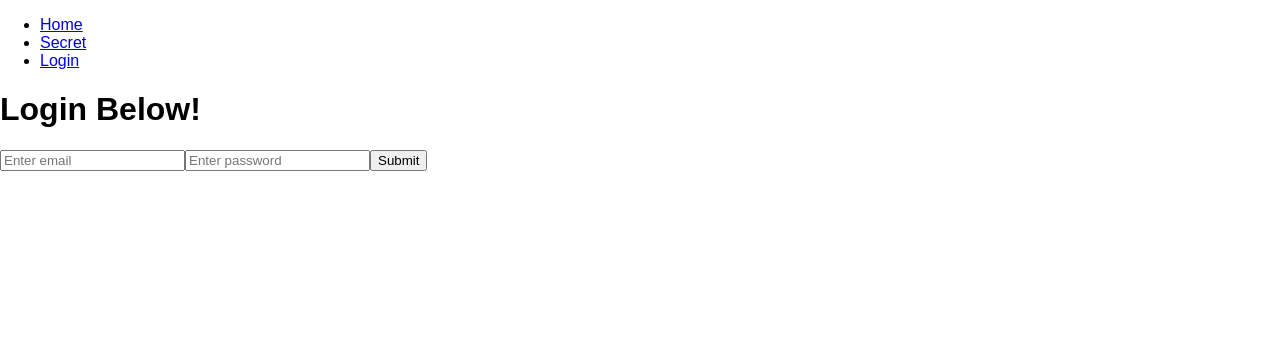
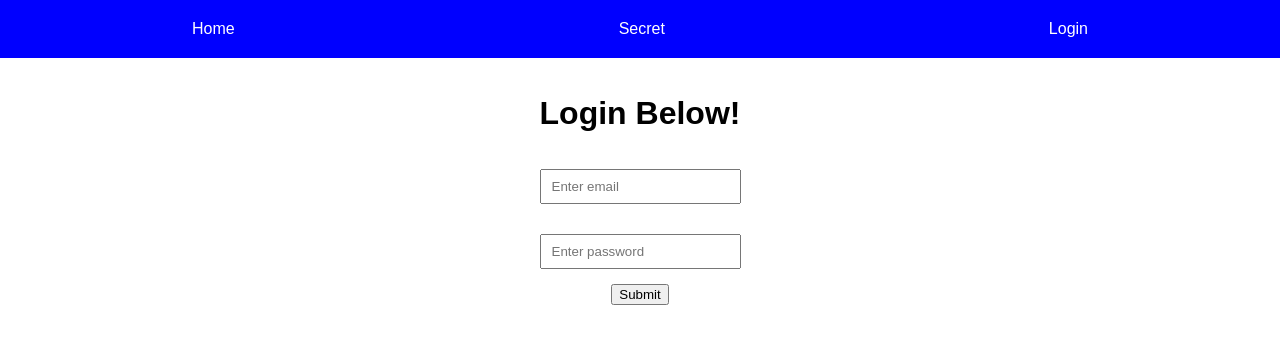
Before and after one commit to faizanv/react-auth-example, a React (Create React App) app: page /login in a window 1280 px wide. Shown: the top 344 px of the page. Built offline with nearby package versions, Linux system fonts and the light colour scheme.

Commit message:
added styles and functionality

```diff
--- a/src/App.js
+++ b/src/App.js
@@ -6,13 +6,22 @@ import Secret from './Secret';
 import Login from './Login';
 
 class App extends Component {
+
   render() {
+    const ulStyle = {
+      background: "blue", marginTop: "0", listStyle: "none",
+      color: "white", padding: "20px 0px",
+      display: "flex", justifyContent: "space-around"
+     };
+
+     const linkStyle = {textDecoration: "none", color: "#fff"};
+
     return (
       <div>
-        <ul>
-          <li><Link to="/">Home</Link></li>
-          <li><Link to="/secret">Secret</Link></li>
-          <li><Link to="/login">Login</Link></li>
+        <ul style={ulStyle}>
+          <li><Link to="/" style={linkStyle}>Home</Link></li>
+          <li><Link to="/secret" style={linkStyle}>Secret</Link></li>
+          <li><Link to="/login" style={linkStyle}>Login</Link></li>
         </ul>
 
         <Switch>
--- a/src/Home.jsx
+++ b/src/Home.jsx
@@ -16,7 +16,7 @@ export default class Home extends Component {
 
   render() {
     return (
-      <div>
+      <div style={{textAlign: "center"}}>
         <h1>Home</h1>
         <p>{this.state.message}</p>
       </div>
--- a/src/Login.jsx
+++ b/src/Login.jsx
@@ -40,10 +40,17 @@ export default class Login extends Component {
   }
 
   render() {
+    const loginStyle = {
+      display: "flex",
+      flexDirection: "column",
+      alignItems: "center",
+      justifyContent: "center",
+      // background: "#ccc"
+    }
     return (
-      <form onSubmit={this.onSubmit}>
+      <form onSubmit={this.onSubmit} style={loginStyle}>
         <h1>Login Below!</h1>
-        <input
+        <input style={{padding: "8px 10px", margin: "15px 0px"}}
           type="email"
           name="email"
           placeholder="Enter email"
@@ -51,7 +58,7 @@ export default class Login extends Component {
           onChange={this.handleInputChange}
           required
         />
-        <input
+        <input style={{padding: "8px 10px", margin: "15px 0px"}}
           type="password"
           name="password"
           placeholder="Enter password"
```
